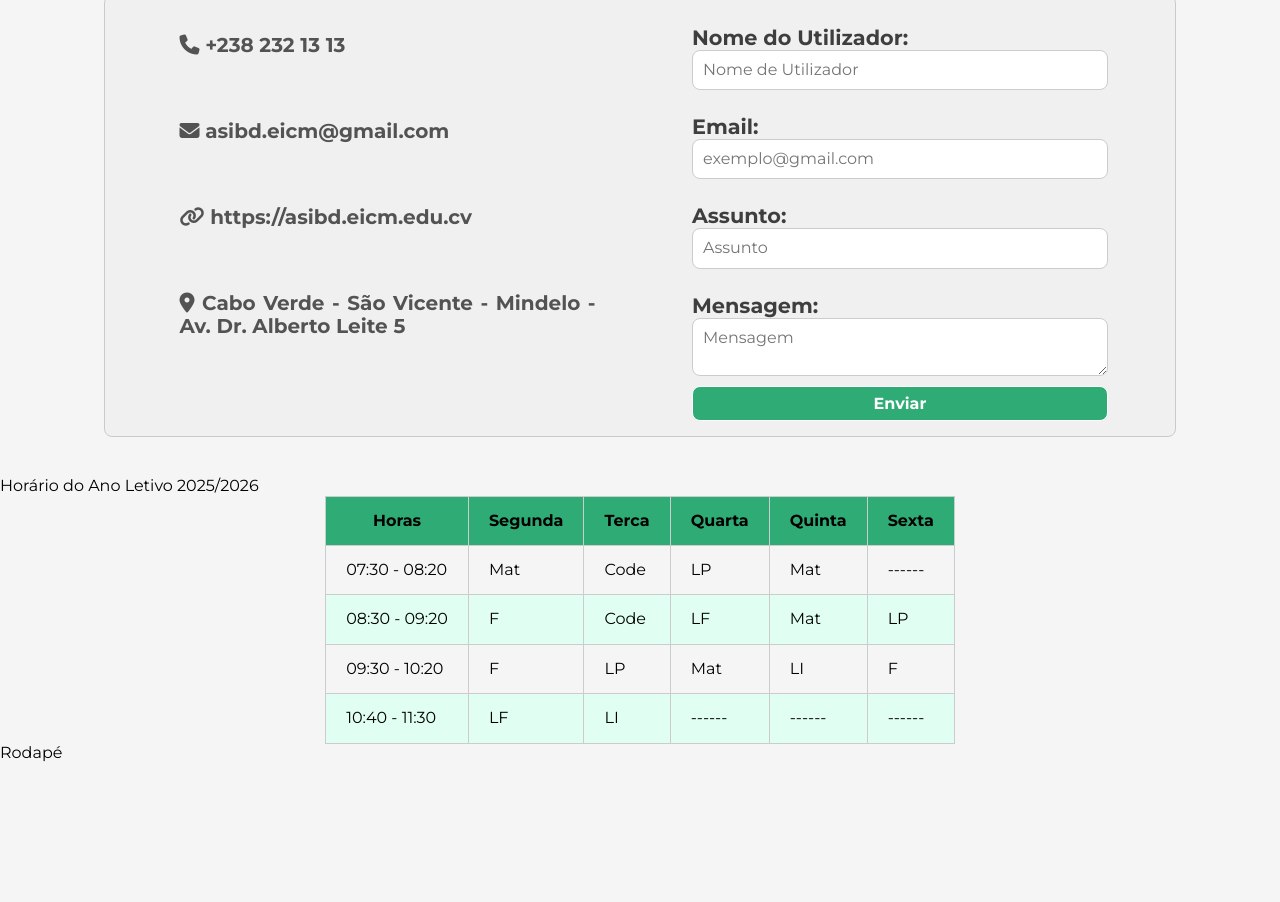
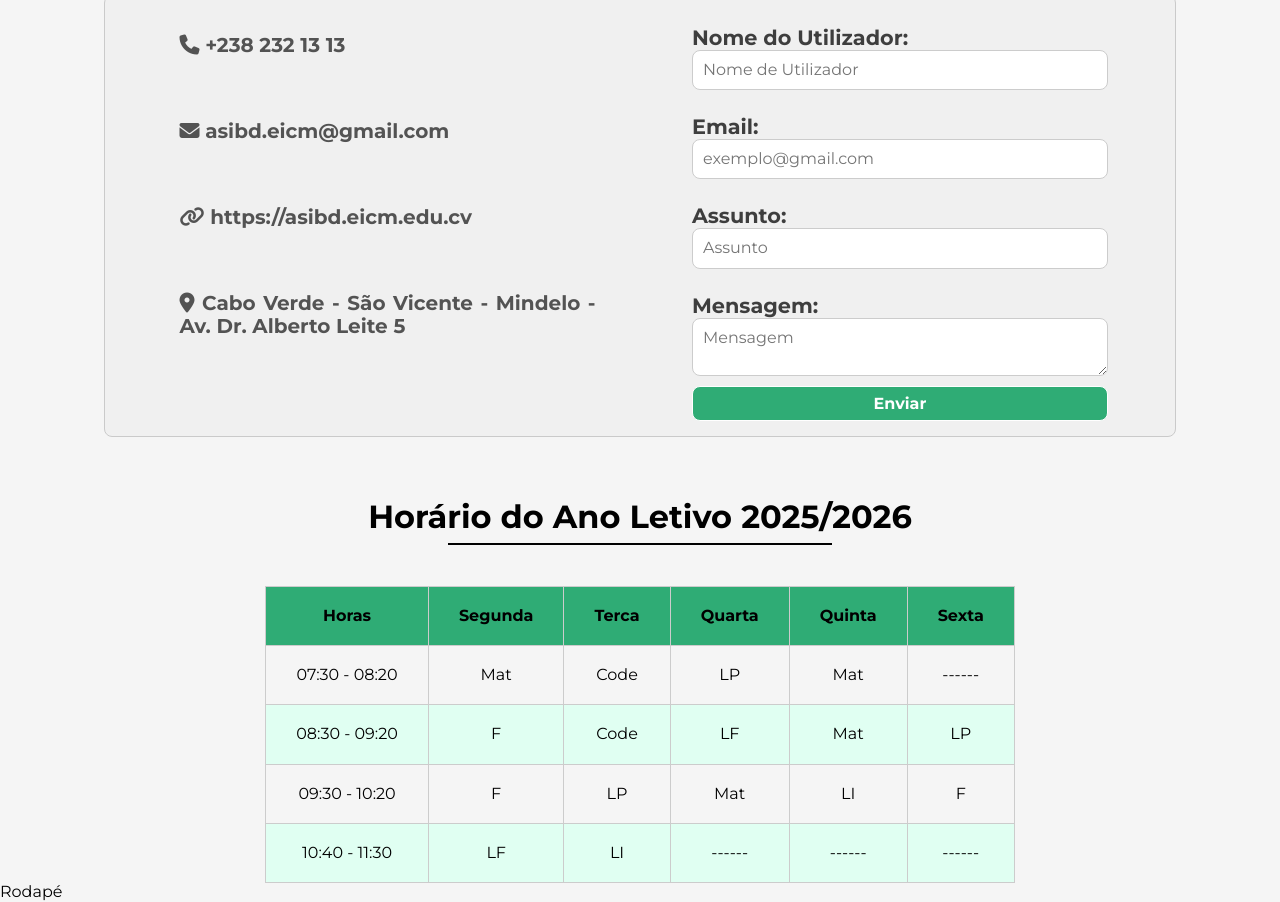
Before and after one commit to RicLps/asibd-site-rl, a plain HTML site: page index.html in a window 1280 px wide. Shown: the part 1160-2062 px from the top of the page. Before the commit the page ends 1922 px from the top, so only its background shows below. Drawn offline with Linux system fonts and the light colour scheme.

Commit message:
Schedule Section Creation

```diff
--- a/index.html
+++ b/index.html
@@ -97,7 +97,7 @@
 			</section>
 			<section class="schedule">
 				<div class="schedule-title">
-					</h1>Horário do Ano Letivo 2025/2026</h1>
+					<h1>Horário do Ano Letivo 2025/2026</h1>
 				</div>
 				<div class="schedule-area">
 					<table>
--- a/styles/base.css
+++ b/styles/base.css
@@ -77,7 +77,7 @@ html {
     background-color: #2fac75;
     transform: scaleX(0);
     transform-origin: left;
-    transition: transform 0.35s ease-out;
+    transition: transform 0.3s ease-out;
 }
 
 .link-holder:hover::after {
@@ -295,14 +295,28 @@ form button {
 
 .schedule-title h1 {
     position: relative;
+    text-align: center;
+    margin-bottom: 50px;
+}
+
+.schedule-title h1::after {
+    content: "";
+    position: absolute;
+    bottom: -9px;
+    left: 50%;
+    width:30%;
+    height: 2px;
+    background-color: #000;
+    justify-content: center;
+    align-items: center;
+    transform: translateX(-50%);
 }
 
 .schedule-area {
+    width: 100%;
     display: flex;
     justify-content: center;
-    justify-items: center;
-    gap: 10%;
-    width: 100%;
+    border-radius: 15px;
 }
 
 table {
@@ -310,7 +324,8 @@ table {
 }
 
 th, td {
-    padding: 15px 20px;
+    text-align: center;
+    padding: 20px 30px;
     border: 1px solid #ccc;
 }
 
@@ -321,16 +336,3 @@ th {
 tbody tr:nth-child(even) {
     background-color: #e0fff2;
 }
-
-.schedule-title h1::after {
-    content: "";
-    position: absolute;
-    bottom: -10px;
-    left: 50%;
-    width:50%;
-    height: 2px;
-    background-color: #000;
-    justify-content: center;
-    align-items: center;
-    transform: translateX(-50%);
-}
```
